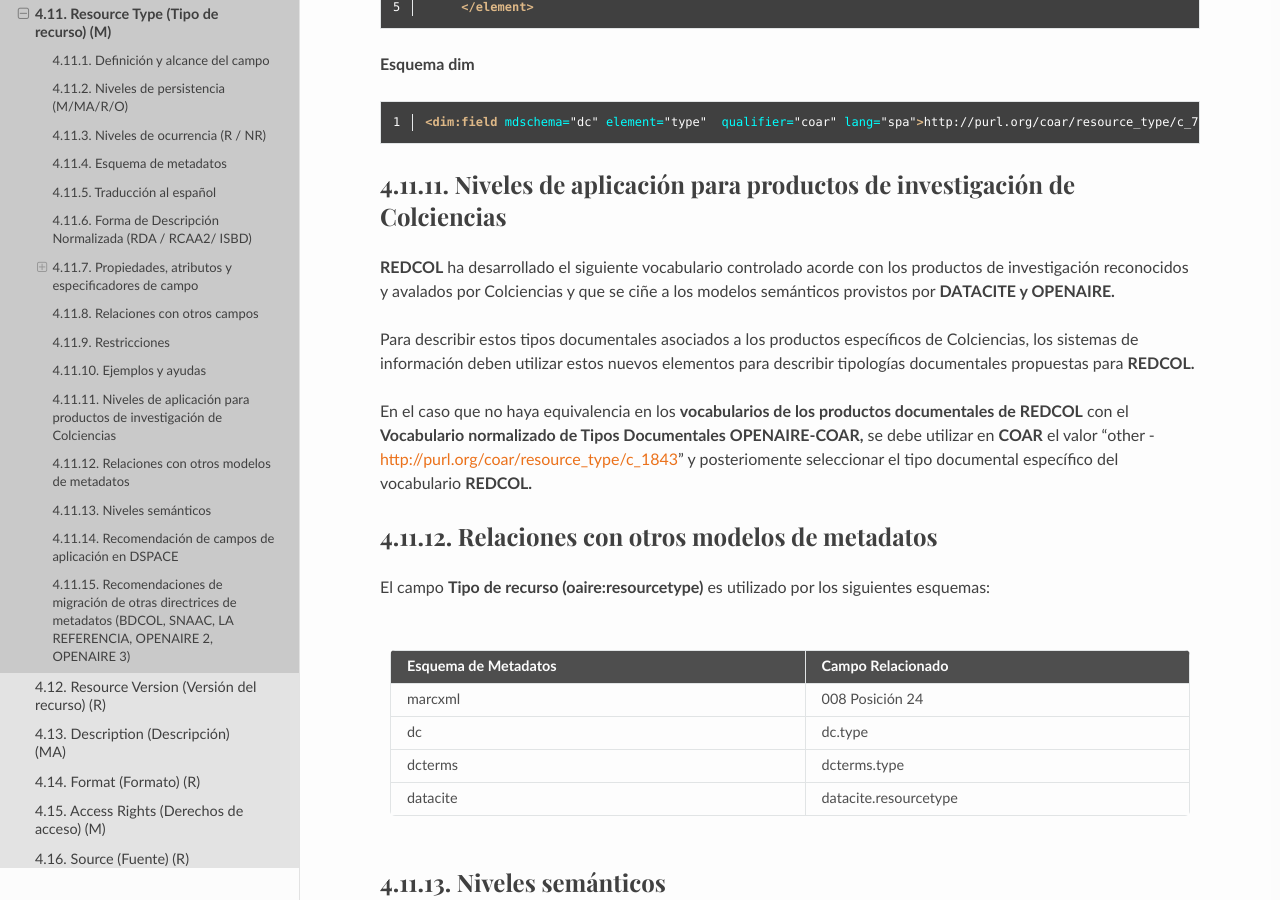
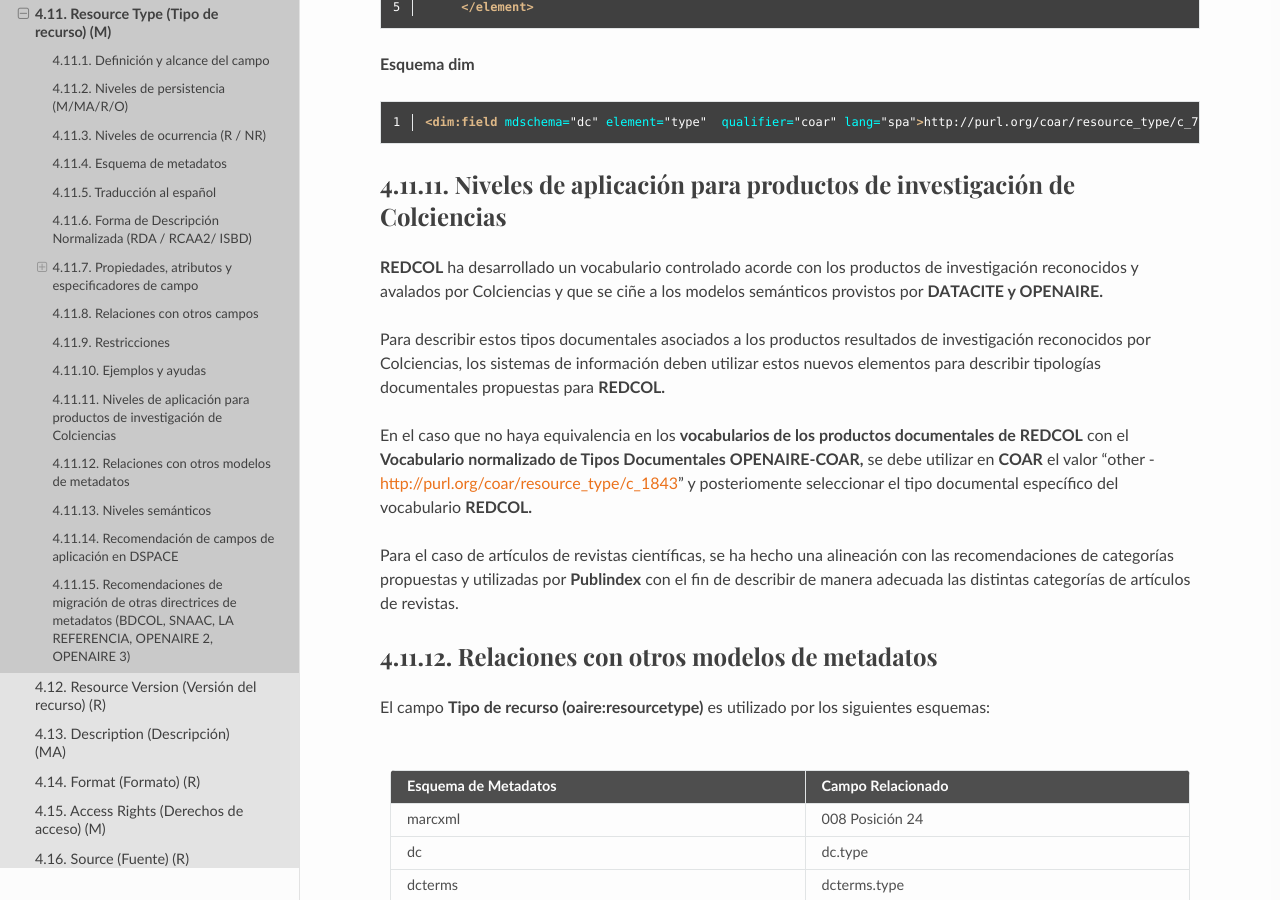
Before and after one commit to rcic/openaire4, a Sphinx documentation site: the page built from docs/field_publicationtype.rst, in a window 1280 px wide and 900 px high, scrolled down 10637 px. Built offline with Sphinx 7.4.7 and the Read the Docs theme 2.0.0, drawn with Linux system fonts in a browser that asks for light colours; some web fonts are replaced; a script that is not in the unit is left out.

Commit message:
Update field_publicationtype.rst

```diff
--- a/docs/field_publicationtype.rst
+++ b/docs/field_publicationtype.rst
@@ -575,11 +575,15 @@
 
 Niveles de aplicación para productos de investigación de Colciencias
 --------------------------------------------------------------------
-**REDCOL** ha desarrollado el siguiente vocabulario controlado acorde con los productos de investigación reconocidos y avalados por Colciencias y que se ciñe a los modelos semánticos provistos por **DATACITE y OPENAIRE.**
+**REDCOL** ha desarrollado un vocabulario controlado acorde con los productos de investigación reconocidos y avalados por Colciencias y que se ciñe a los modelos semánticos provistos por **DATACITE y OPENAIRE.**
 
-Para describir estos tipos documentales asociados a los productos específicos de Colciencias, los sistemas de información deben utilizar estos nuevos elementos para describir tipologías documentales propuestas para **REDCOL.**
+Para describir estos tipos documentales asociados a los productos resultados de investigación reconocidos por Colciencias, los sistemas de información deben utilizar estos nuevos elementos para describir tipologías documentales propuestas para **REDCOL.**
 
 En el caso que no haya equivalencia en los **vocabularios de los productos documentales de REDCOL** con el **Vocabulario normalizado de Tipos Documentales OPENAIRE-COAR,**  se debe utilizar  en  **COAR** el valor “other - http://purl.org/coar/resource_type/c_1843”  y posteriomente seleccionar el tipo documental específico del vocabulario **REDCOL.**
+
+Para el caso de artículos de revistas científicas, se ha hecho una alineación con las recomendaciones de categorías propuestas y utilizadas por **Publindex** con el fin de describir de manera adecuada las distintas categorías de artículos de revistas.
+
+
 
 
 Relaciones con otros modelos de metadatos
```
